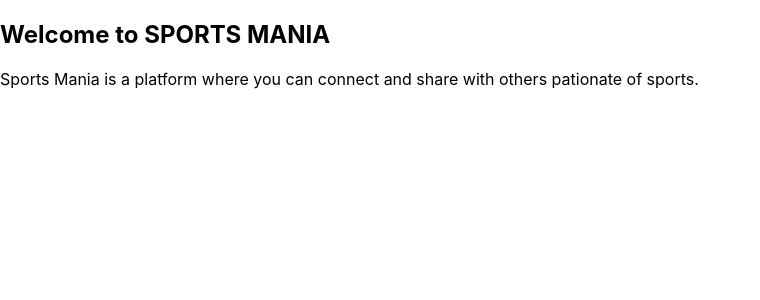
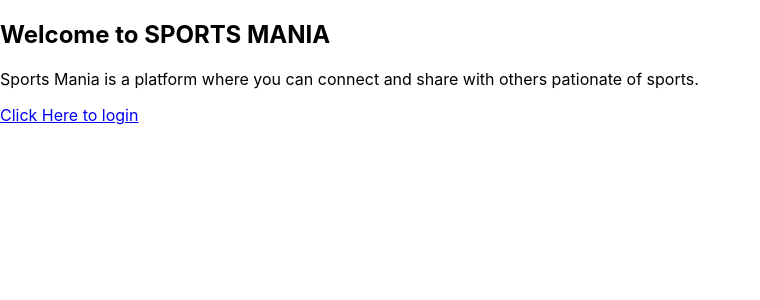
Before and after one commit to NgalemoPatrick/sport-mania, a React (Create React App) app in the folder frontend/: page / in a window 1280 px wide. Shown: the top 300 px of the page, without its empty margins (0-760 px from the left). Built offline with nearby package versions, Linux system fonts and the light colour scheme.

Commit message:
features added

```diff
--- a/frontend/src/App.js
+++ b/frontend/src/App.js
@@ -1,7 +1,7 @@
 import {Routes, Route} from 'react-router-dom'
 import Layouts from './components/Layouts';
 import Public from './components/Public';
-import Login from './components/Login';
+import Login from './features/auth/Login';
 function App() {
   return (
     <Routes>
--- a/frontend/src/components/Public.js
+++ b/frontend/src/components/Public.js
@@ -14,6 +14,9 @@ const Public = () => {
                 Sports Mania is a platform where you can connect and share with others pationate of sports.
             </p>
         </main>
+        <footer>
+            <Link to ='/login'>Click Here to login</Link>
+        </footer>
     </section>
   )
 }
```
Also changed, not shown: frontend/src/features/auth/Login.js (renamed from frontend/src/components/Login.js).
